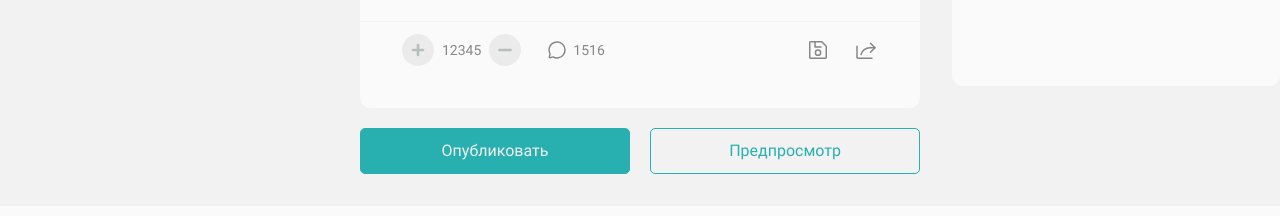
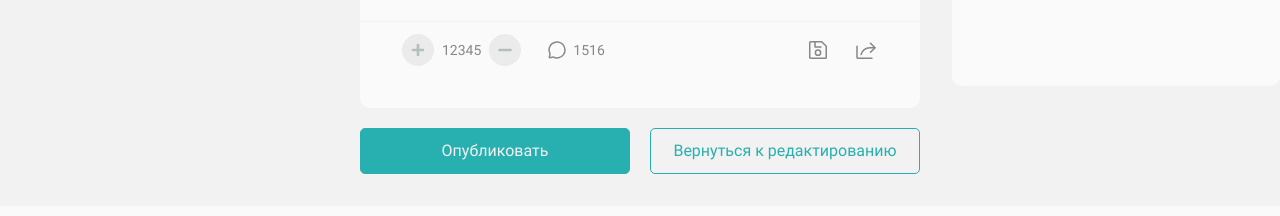
Before and after one commit to OlgaPy/Vortex_front, a Vue app: page /post-preview in a window 1280 px wide. Shown: the part 1022-1238 px from the top of the page. Built offline with nearby package versions, Linux system fonts and the light colour scheme.

Commit message:
PostPreviewFooter - переименована кнопка

```diff
--- a/src/pages/post-preview/ui/PostPreviewFooter.vue
+++ b/src/pages/post-preview/ui/PostPreviewFooter.vue
@@ -6,7 +6,7 @@ import EmptyButtonUI from '@/shared/ui/button-ui/EmptyButtonUI.vue';
 <template>
 	<div :class="$style.container">
 		<ButtonUI>Опубликовать</ButtonUI>
-		<EmptyButtonUI>Предпросмотр</EmptyButtonUI>
+		<EmptyButtonUI>Вернуться к редактированию</EmptyButtonUI>
 	</div>
 </template>
 
```
